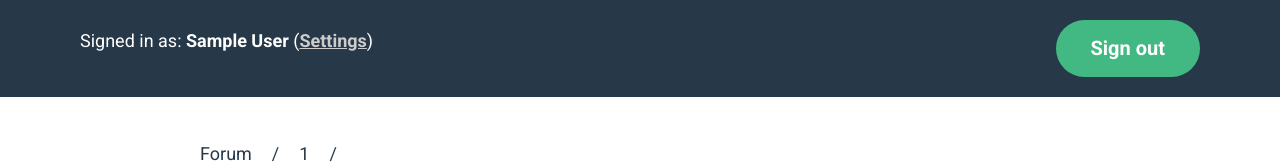
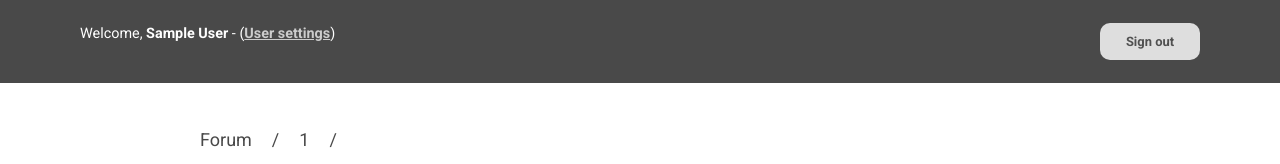
Before and after one commit to DogeGonnaWow/forum-vuejs-firestore, a Vue app in the folder forum-vuejs-firestore/: page /forum/1/1 in a window 1280 px wide. Shown: the top 164 px of the page. Built offline with nearby package versions, Linux system fonts and the light colour scheme; no server answers; the database is empty; sample sign-in values are in the browser's storage.

Commit message:
Forum feat: changed order topics + fix somes bugs

```diff
--- a/forum-vuejs-firestore/src/App.vue
+++ b/forum-vuejs-firestore/src/App.vue
@@ -46,8 +46,8 @@ export default {
   --pink: #b700df;
   --purple: #684cdc;
   --blue: #139eda;
-  --green-light: #42b983;
-  --green-dark: #273849;
+  --green-light: #dedede;
+  --green-dark: #494949;
 }
 
 .slideFade-enter-active, .slideFade-leave-active {
--- a/forum-vuejs-firestore/src/views/Forum/AddPost.vue
+++ b/forum-vuejs-firestore/src/views/Forum/AddPost.vue
@@ -91,7 +91,6 @@ export default {
       }
 
       this.post.date = todaysMonth.toString() + todaysDay + todaysYear
-      console.log(this.post.user.substring(0,1).toUpperCase())
 
       firebase.firestore().collection(this.route).get().then(snapshot => {
         if (snapshot) {
--- a/forum-vuejs-firestore/src/views/Forum/Forum.vue
+++ b/forum-vuejs-firestore/src/views/Forum/Forum.vue
@@ -197,7 +197,6 @@ import 'firebase/auth'
 		created () {
 			firebase.auth().onAuthStateChanged(user => {
 				this.authUser = user;
-				console.log(this.authUser)
 				if (user) {
 					firebase.firestore().collection('users').onSnapshot( snapshot => {
 						if (snapshot) {
--- a/forum-vuejs-firestore/src/views/Forum/Post.vue
+++ b/forum-vuejs-firestore/src/views/Forum/Post.vue
@@ -52,7 +52,7 @@
                     <button @click="deleteComment($route.params.topic, $route.params.post, commentUser.id)" class="delete"> <v-icon color="red" style="font-size: 1.4em;margin-top:-40px;">delete</v-icon>  </button>
                   </div>
                   <div v-if="authUser.displayName === commentUser.user" class="view--post-content-delete">
-                    <button @click="editComment($route.params.topic, $route.params.post, commentUser.index)" class="delete"> <v-icon color="grey" style="font-size: 1.4em;margin-right:10px;margin-top:-40px;">edit</v-icon>  </button>
+                    <button @click="editComment($route.params.topic, $route.params.post, index, commentUser.index)" class="delete"> <v-icon color="grey" style="font-size: 1.4em;margin-right:10px;margin-top:-40px;">edit</v-icon>  </button>
                   </div>
                   <div class="view--post-content-details">
                     <div class="view--post-content-details-title">{{ commentUser.user }}</div>
@@ -64,7 +64,7 @@
                   <div class="view--post-content-body">
                     <div v-if="commentUser.editable">
                       <textarea v-model="commentUser.content" style="width:100%"></textarea>
-                      <v-btn  @click="validateEdition($route.params.topic, $route.params.post, commentUser)" style="background-color: #42b983;float:right;margin-right:15px;">Accept</v-btn>
+                      <v-btn  @click="validateEdition($route.params.topic, $route.params.post,index, commentUser)" style="background-color: #42b983;float:right;margin-right:15px;">Accept</v-btn>
                     </div>
                     <div v-else>
                       <p>{{commentUser.content}}</p>
@@ -146,13 +146,13 @@
         this.isEditable = !this.isEditable;
         this.$forceUpdate();
       },
-      editComment(topic, postId, index) {
-        this.post.comments[index].editable = !this.post.comments[index].editable;
+      editComment(topic, postId,indexRow, index) {
+        this.post.comments[indexRow].editable = !this.post.comments[indexRow].editable;
         this.$forceUpdate();
       },
-      validateEdition(topic, postId, userContent){
+      validateEdition(topic, postId,indexRow, userContent){
         firebase.firestore().collection(topic + '/').doc(postId).collection('comments').doc(userContent.id).update({content: userContent.content});
-        this.post.comments[userContent.index].editable = !this.post.comments[userContent.index].editable;
+        this.post.comments[indexRow].editable = !this.post.comments[indexRow].editable;
         this.$forceUpdate();
       },
       getPostsByPage(){
@@ -165,7 +165,6 @@
           if (snapshot.data()) {
             this.post = snapshot.data();
             let indexLatest = ((this.page - 1) * this.limitPosts);
-            console.log("index" , indexLatest)
             if(indexLatest < 0) indexLatest = 0;
             firebase.firestore().collection(topic).doc(postId).collection('comments').where('index', '==', indexLatest).get().then((snapshot => {
               snapshot.forEach(doc => this.lastDoc = doc);
@@ -175,12 +174,10 @@
                   if (snapshot) {
                     let index = 0;
                     snapshot.forEach(comment => {
-                      console.log(comment.data())
                       this.post.comments.push(comment.data());
                       this.post.comments[index].id = snapshot.docs[index].id;
                       this.post.comments[index].editable = false;
                       this.post.comments.sort((a, b) => a.index - b.index);
-                      console.log( this.post.comments);
                       index++;
                     });
 
@@ -225,8 +222,7 @@
 					todaysMonth = '0' + todaysMonth
 				}
 
-				firebase.firestore().collection(topic).doc(postId).collection('comments').add(
-					{
+				let commentary = {
           content: this.comment.content,
           date: todaysMonth.toString() + todaysDay + todaysYear,
           user: this.authUser.displayName,
@@ -234,7 +230,13 @@
           userLetter: this.authUser.displayName.substring(0,1).toUpperCase(),
           index: this.docList[this.docList.length - 1 ] ? (this.docList[this.docList.length - 1].index + 1) : 0
         }
-				).then(() => this.comment.content = "");
+
+				firebase.firestore().collection(topic).doc(postId).collection('comments').add(
+            commentary
+				).then(() => {
+				  this.docList.push(commentary);
+				  this.comment.content = "";
+				});
 			},
 
 			/**
--- a/forum-vuejs-firestore/src/views/Forum/Topic.vue
+++ b/forum-vuejs-firestore/src/views/Forum/Topic.vue
@@ -101,7 +101,7 @@
                   this.posts.push(post.data());
                   this.posts[index].id = snapshot.docs[index].id;
                   index++;
-                  this.posts.sort((a, b) => a.index - b.index);
+                  this.posts.sort((a, b) => b.index - a.index);
                 });
               }
 						})
--- a/forum-vuejs-firestore/src/views/Forum/User/UserMenu.vue
+++ b/forum-vuejs-firestore/src/views/Forum/User/UserMenu.vue
@@ -1,8 +1,8 @@
 <template>
-	<div class="user-menu" v-if="this.authUser && this.authUser.isAnonymous == false">
-		<div class="user-menu--content">
-			<p>Signed in as: <b>{{ authUser.displayName }}</b> (<router-link to="/user/settings">Settings</router-link>)</p>
-			<button class="button" @click="signOut">Sign out</button>
+	<div class="user-menu" v-if="this.authUser && this.authUser.isAnonymous === false">
+		<div class="user-menu--content" style="font-size: 0.9em">
+			<p>Welcome, <b>{{ authUser.displayName }}</b> - (<router-link to="/user/settings">User settings</router-link>)</p>
+			<button class="button"  style="font-size: 0.9em;width:100px;padding:5px;border-radius: 10px;" @click="signOut">Sign out</button>
 		</div>
 	</div>
 </template>
@@ -35,7 +35,6 @@ import firebase from 'firebase'
 		},
 
 		created () {
-      console.log("UserMenu");
 
       firebase.auth().onAuthStateChanged(user => {
 				this.authUser = user
@@ -92,7 +91,7 @@ import firebase from 'firebase'
 
 			button.button {
 				background: var(--green-light);
-				color: #ffffff;
+				color: #505050;
 				cursor: pointer;
 			}
 		}
--- a/forum-vuejs-firestore/src/views/Forum/Utility/TimeSince.vue
+++ b/forum-vuejs-firestore/src/views/Forum/Utility/TimeSince.vue
@@ -29,7 +29,6 @@
 				if (!newDate[7]) {
           newDate = '0' + newDate.toString();
 				}
-				console.log(newDate , (todaysMonth).toString() + (todaysDay).toString() + (todaysYear).toString())
 				// If posted today
 				if (newDate === (todaysMonth).toString() + (todaysDay).toString() + (todaysYear).toString()) {
           newDate = '0 days ago'
```
Lines whose indentation alone changed are shown as unchanged.
